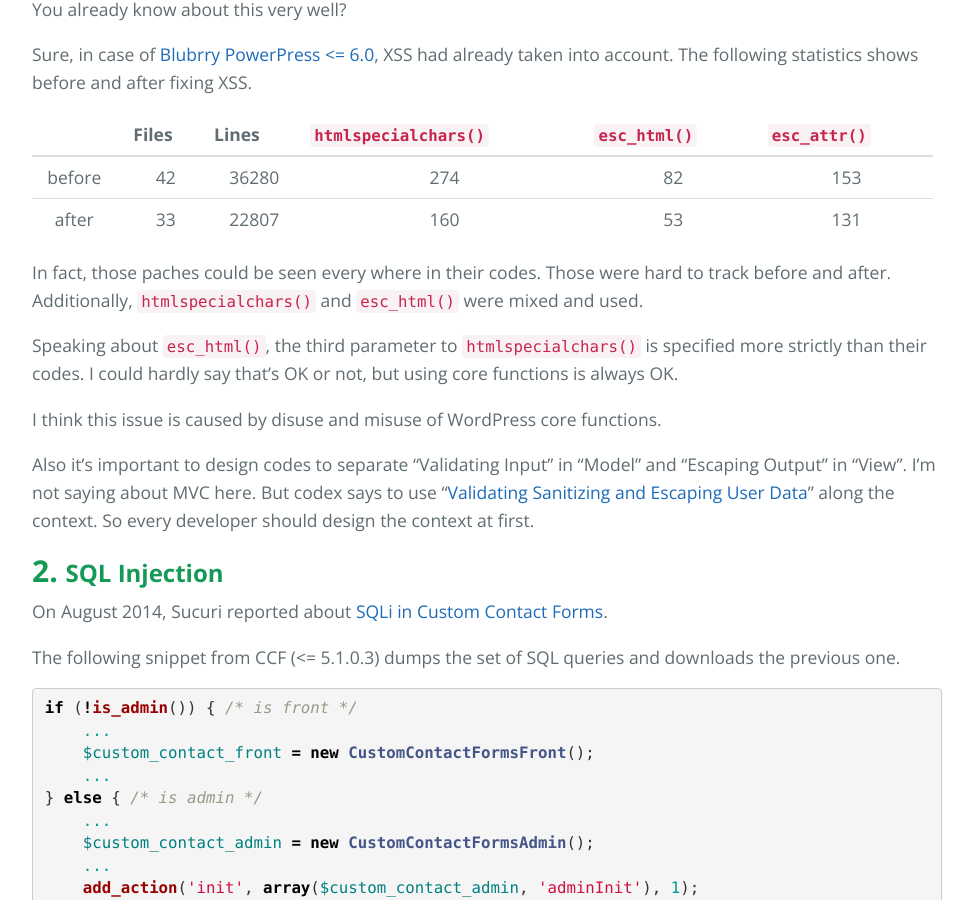
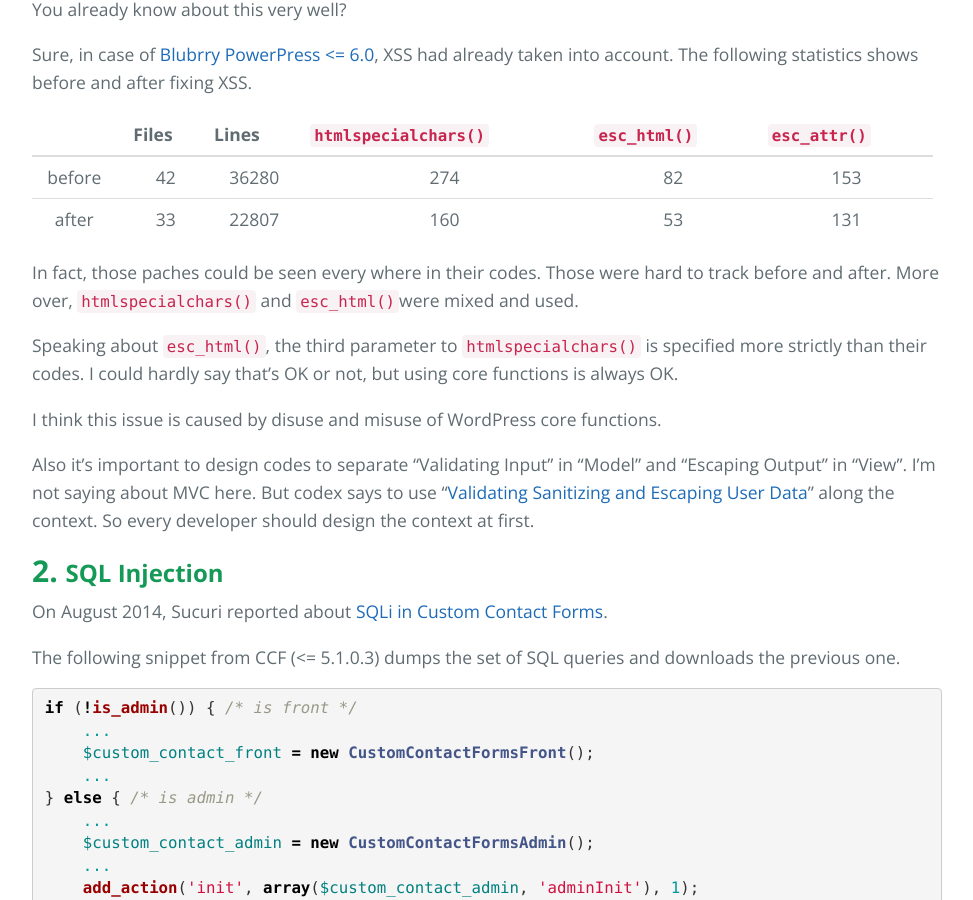
Before and after one commit to tokkonopapa/WordPress-IP-Geo-Block, a Jekyll site: the page built from _posts/2015-04-18-why-so-vulnerable.md, in a window 1280 px wide and 900 px high, scrolled down 1658 px. Shown: the whole window, without its empty margins (153-1126 px from the left). Built offline with Jekyll 4.4.1, drawn with Linux system fonts in a browser that asks for light colours; emoji names are drawn with the system emoji font; Markdown is read by kramdown in place of the engine named in the settings.

Commit message:
Update article.

```diff
--- a/_posts/2015-04-18-why-so-vulnerable.md
+++ b/_posts/2015-04-18-why-so-vulnerable.md
@@ -118,8 +118,8 @@ taken into account. The following statistics shows before and after fixing XSS.
 </div>
 
 In fact, those paches could be seen every where in their codes. Those were
-hard to track before and after. Additionally, `htmlspecialchars()` and
-`esc_html()` were mixed and used.
+hard to track before and after. More over, `htmlspecialchars()` and
+`esc_html()`were mixed and used.
 
 Speaking about `esc_html()`, the third parameter to `htmlspecialchars()` is
 specified more strictly than their codes. I could hardly say that's OK or not,
```
